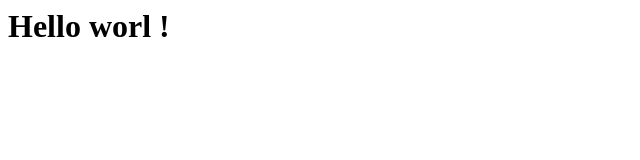
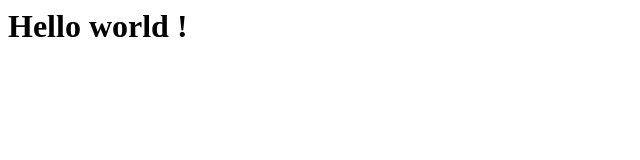
Before and after one commit to champarnaud/mariage, a plain HTML site: page index.html in a window 1280 px wide. Shown: the full height of the page, 0-640 px from the left. Drawn offline with Linux system fonts and the light colour scheme.

Commit message:
Fix typo in greeting header

```diff
--- a/index.html
+++ b/index.html
@@ -1 +1 @@
-<h1>Hello worl !</h1>
+<h1>Hello world !</h1>
```
